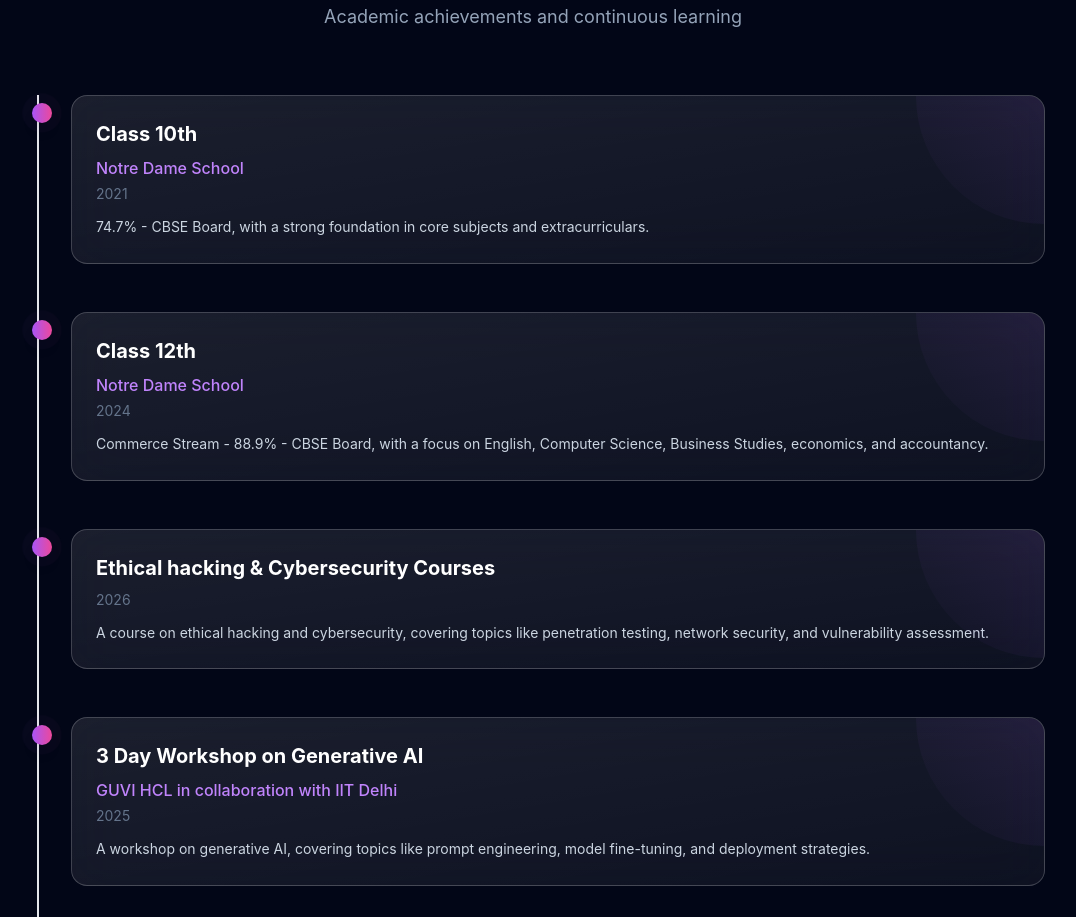
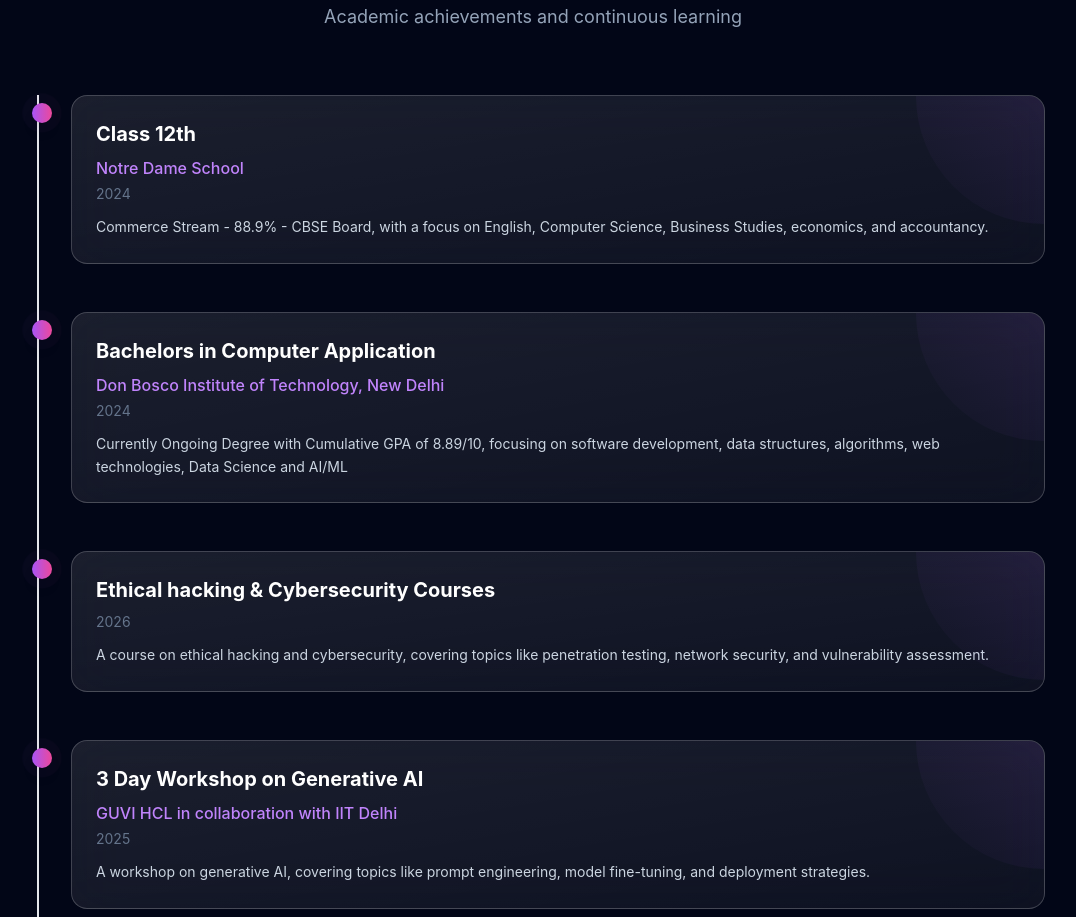
Before and after one commit to AyushmanMishra-17/Portfolio, a React (Vite) app: page / in a window 1280 px wide. Shown: the part 3560-4477 px from the top of the page, without its empty margins (107-1183 px from the left). Built offline with nearby package versions, Linux system fonts and the light colour scheme.

Commit message:
Changed the Education section

```diff
--- a/src/components/EducationTimeline.jsx
+++ b/src/components/EducationTimeline.jsx
@@ -1,17 +1,17 @@
 import { motion } from "framer-motion";
 
 const educationData = [
-  {
-    title: "Class 10th",
-    institution: "Notre Dame School",
-    year: "2021",
-    description: "74.7% - CBSE Board, with a strong foundation in core subjects and extracurriculars."
-  },
   {
     title: "Class 12th",
     institution: "Notre Dame School",
     year: "2024",
     description: "Commerce Stream - 88.9% - CBSE Board, with a focus on English, Computer Science, Business Studies, economics, and accountancy."
+  },
+  {
+    title: "Bachelors in Computer Application",
+    institution: "Don Bosco Institute of Technology, New Delhi",
+    year: "2024",
+    description: "Currently Ongoing Degree with Cumulative GPA of 8.89/10, focusing on software development, data structures, algorithms, web technologies, Data Science and AI/ML"
   },
   {
     title: "Ethical hacking & Cybersecurity Courses",
```
